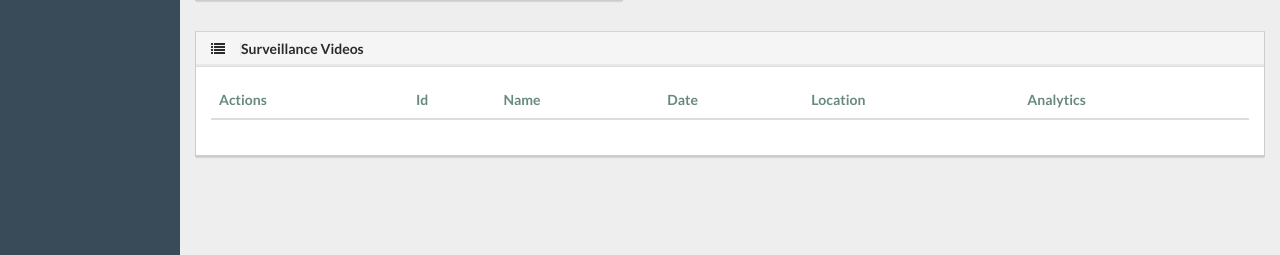
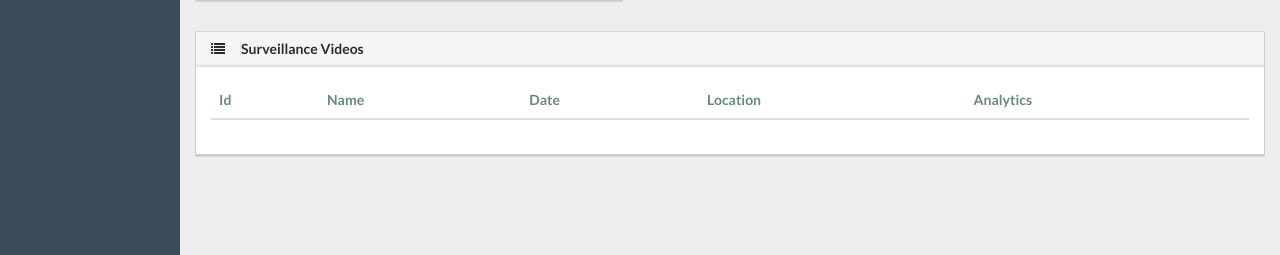
Before and after one commit to dotel-saramsz/TrafficSurveillance, a Django app: page /stations/1 in a window 1280 px wide. Shown: the part 545-800 px from the top of the page. Run offline with Django 3.2, Linux system fonts and the light colour scheme; data comes from the database, SQL or seed files in the repository; lists and menus that the app fills with data are empty; some libraries are stand-ins or nearby versions.

Commit message:
stationdetails changed

```diff
--- a/surveillanceapp/templates/surveillanceapp/stationdetails.html
+++ b/surveillanceapp/templates/surveillanceapp/stationdetails.html
@@ -96,9 +96,10 @@
 
                 <!--table starts here-->
                 <table class="table bootstrap-datatable countries">
+                    <!-- table head here -->
                     <thead>
                         <tr>
-                        <th>Actions</th>
+
                             <th>Id</th>
                             <th>Name</th>
                             <th>Date</th>
@@ -107,6 +108,15 @@
 
                         </tr>
                       </thead>
+                    <!-- table head ends here -->
+
+                    <!--table body begins here --surveillance video listing -->
+                      <tbody>
+                        <tr>
+
+                        </tr>
+                      </tbody>
+                    <!--surveillance video listing ends here -->
                 </table>
               </div>
             </div>
```
Lines whose indentation alone changed are shown as unchanged.
